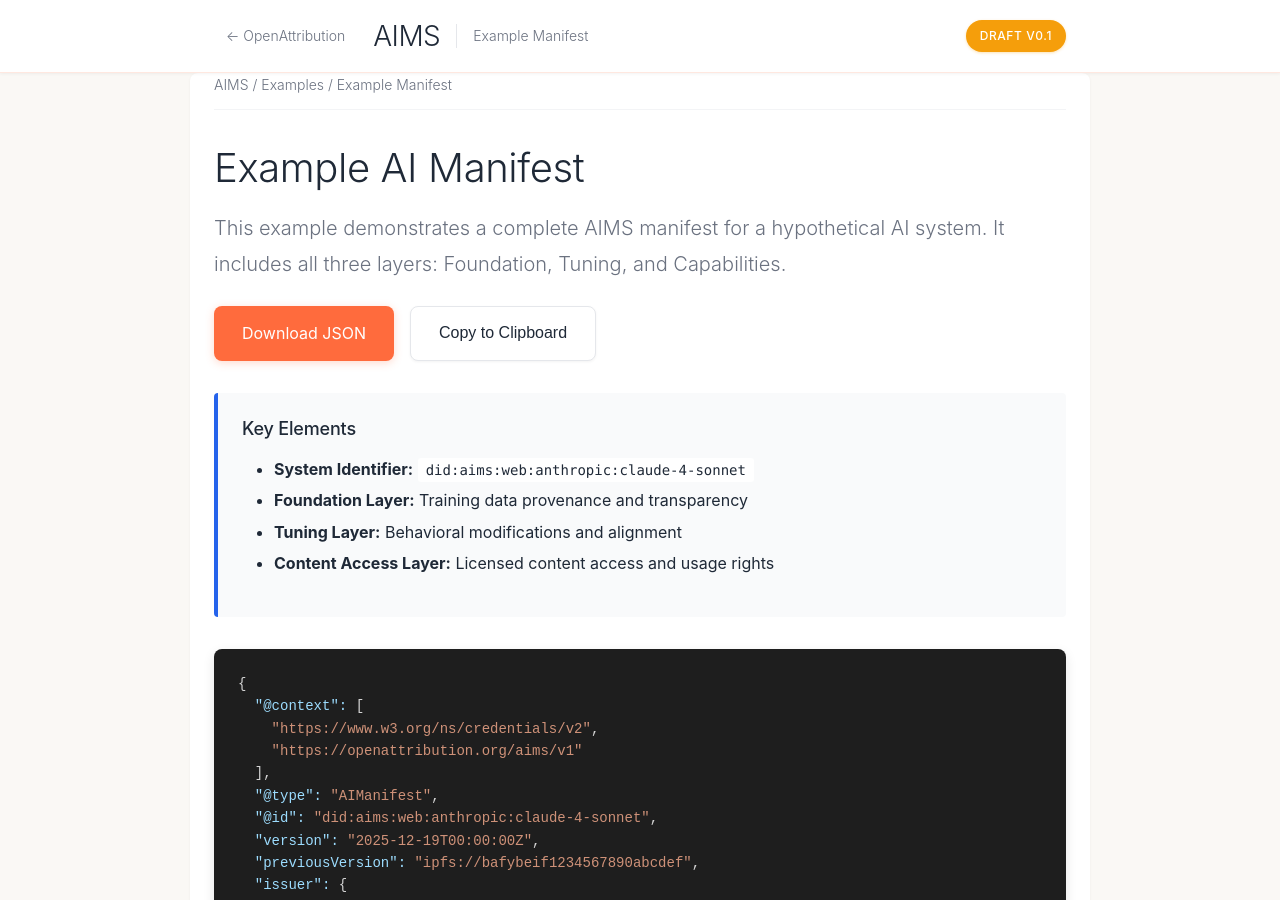
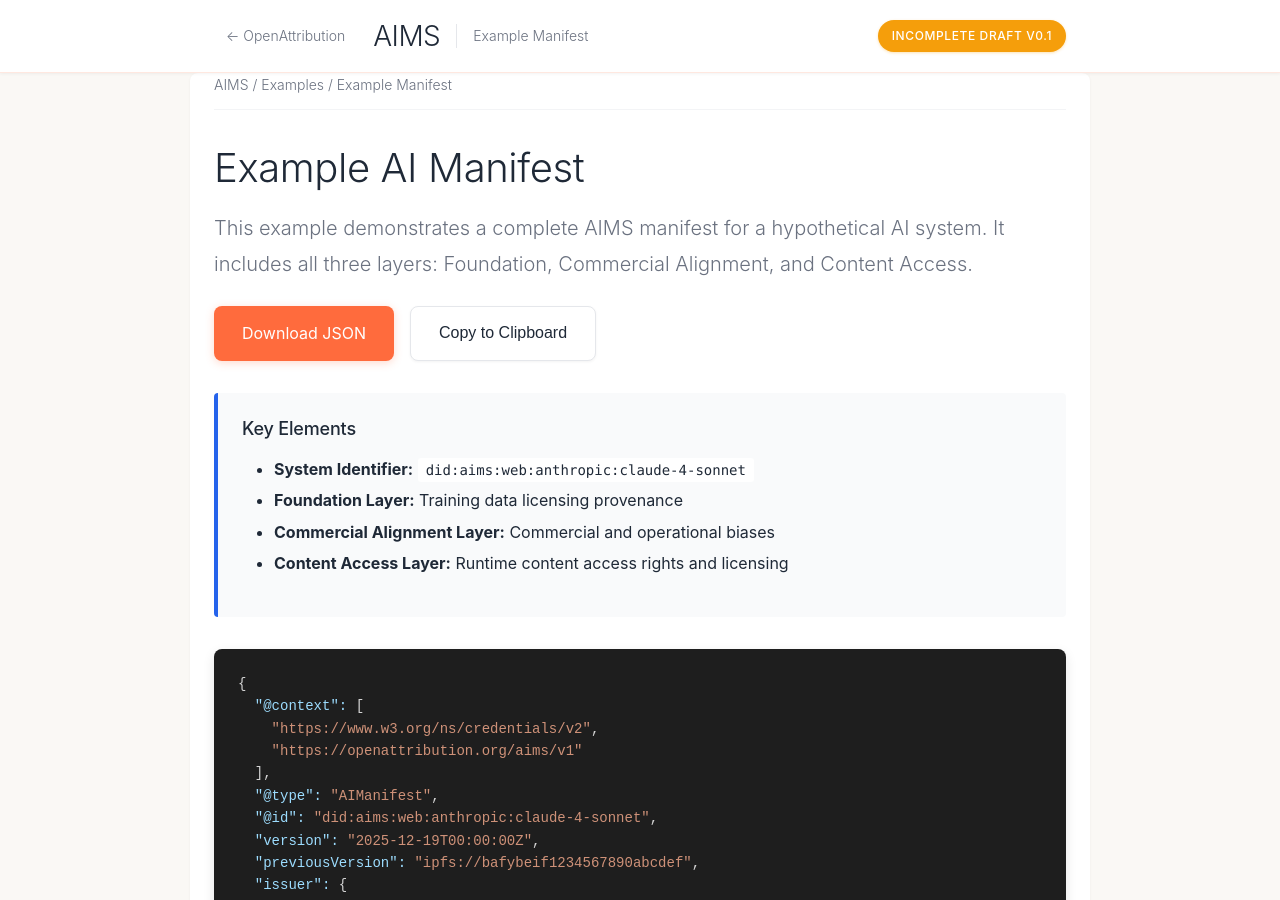
Before and after one commit to openattribution-org/website, a Jekyll site: the page aims/examples/viewer.html, which Jekyll copies as it is, in a window 1280 px wide and 900 px high. Built offline with Jekyll 4.4.1, drawn with Linux system fonts in a browser that asks for light colours; some of the changed text lies outside the part shown.

Commit message:
Update example viewer to align with specification changes
- Update badge to 'Incomplete Draft v0.1'
- Replace 'Tuning Layer' references with 'Commercial Alignment Layer'
- Update layer descriptions to match focused scope (licensing provenance, commercial biases, content access)
- Fix broken spec links to point to single SPECIFICATION.html file
- Align messaging with content usage and licensing transparency focus

```diff
--- a/aims/examples/viewer.html
+++ b/aims/examples/viewer.html
@@ -126,7 +126,7 @@
                     <span class="subtitle">Example Manifest</span>
                 </div>
                 <div class="version">
-                    <span class="badge">Draft v0.1</span>
+                    <span class="badge">Incomplete Draft v0.1</span>
                 </div>
             </div>
         </div>
@@ -140,7 +140,7 @@
 
         <h1>Example AI Manifest</h1>
         <p class="lead">
-            This example demonstrates a complete AIMS manifest for a hypothetical AI system. It includes all three layers: Foundation, Tuning, and Capabilities.
+            This example demonstrates a complete AIMS manifest for a hypothetical AI system. It includes all three layers: Foundation, Commercial Alignment, and Content Access.
         </p>
 
         <div class="download-buttons">
@@ -152,9 +152,9 @@
             <h3>Key Elements</h3>
             <ul>
                 <li><strong>System Identifier:</strong> <code>did:aims:web:anthropic:claude-4-sonnet</code></li>
-                <li><strong>Foundation Layer:</strong> Training data provenance and transparency</li>
-                <li><strong>Tuning Layer:</strong> Behavioral modifications and alignment</li>
-                <li><strong>Content Access Layer:</strong> Licensed content access and usage rights</li>
+                <li><strong>Foundation Layer:</strong> Training data licensing provenance</li>
+                <li><strong>Commercial Alignment Layer:</strong> Commercial and operational biases</li>
+                <li><strong>Content Access Layer:</strong> Runtime content access rights and licensing</li>
             </ul>
         </div>
 
@@ -165,23 +165,23 @@
         <div class="highlight-section">
             <h3>About This Example</h3>
             <p>
-                This manifest demonstrates how an AI provider would declare their system's provenance, tuning, and capabilities.
+                This manifest demonstrates how an AI provider would declare their system's licensing provenance and content access rights.
                 It uses W3C Verifiable Credentials format and includes:
             </p>
             <ul>
-                <li>Training data composition and sources</li>
-                <li>Fine-tuning datasets and methods</li>
-                <li>Runtime access to tools and licensed content</li>
+                <li>Training data licensing status and RSL compliance</li>
+                <li>Commercial affiliations and operational biases</li>
+                <li>Runtime content partnerships and licensing</li>
                 <li>Cryptographic signatures for verification</li>
             </ul>
             <p>
-                Learn more in the <a href="../spec/01-executive-summary.html">full specification</a>.
+                Learn more in the <a href="../SPECIFICATION.html">full specification</a>.
             </p>
         </div>
 
         <div class="quick-links">
-            <a href="../spec/10-core-schema.html" class="btn-secondary">View Schema Reference</a>
-            <a href="../spec/11-use-cases.html" class="btn-secondary">View Use Cases</a>
+            <a href="../SPECIFICATION.html#10-core-manifest-schema" class="btn-secondary">View Schema Reference</a>
+            <a href="../SPECIFICATION.html#11-use-cases" class="btn-secondary">View Use Cases</a>
             <a href="../index.html" class="btn-secondary">Back to AIMS Home</a>
         </div>
     </main>
```
